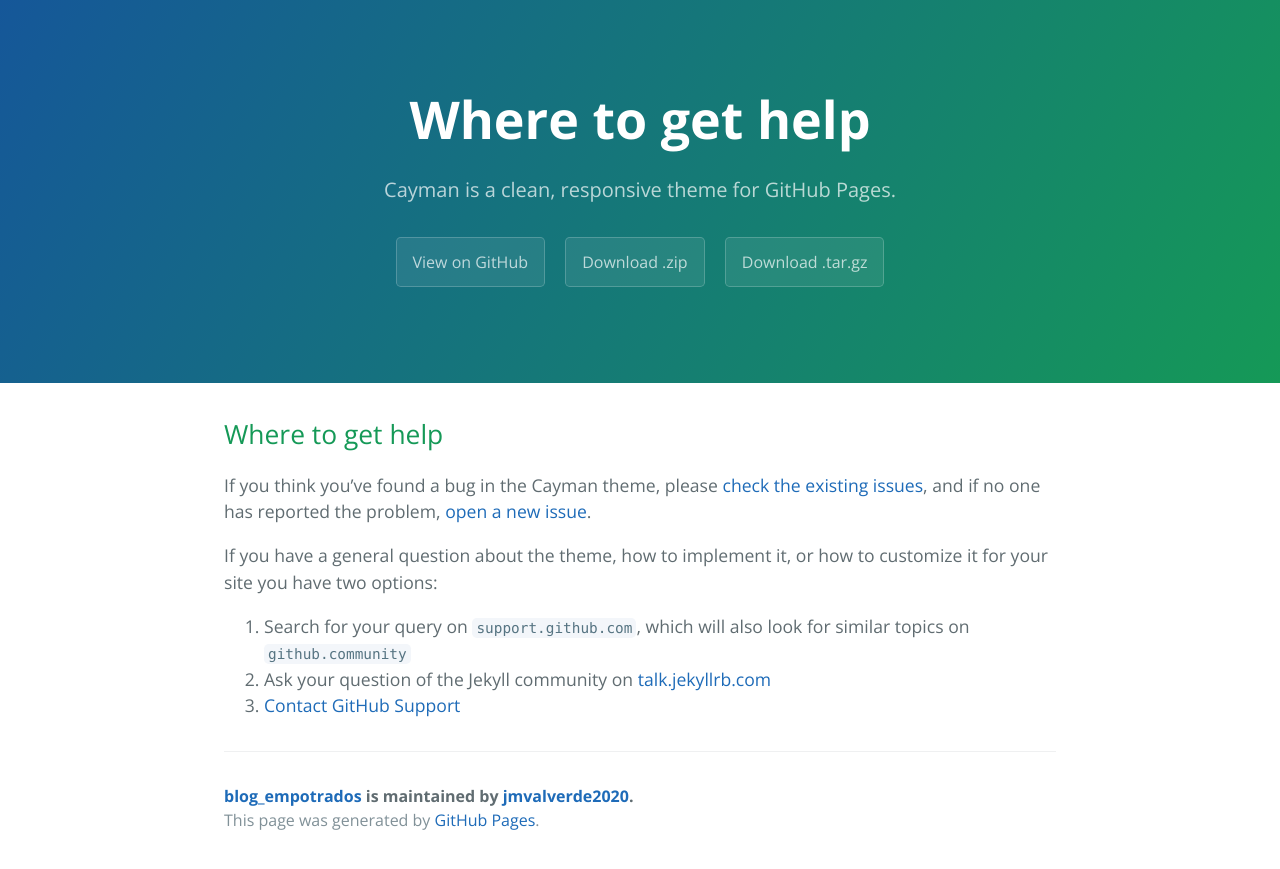
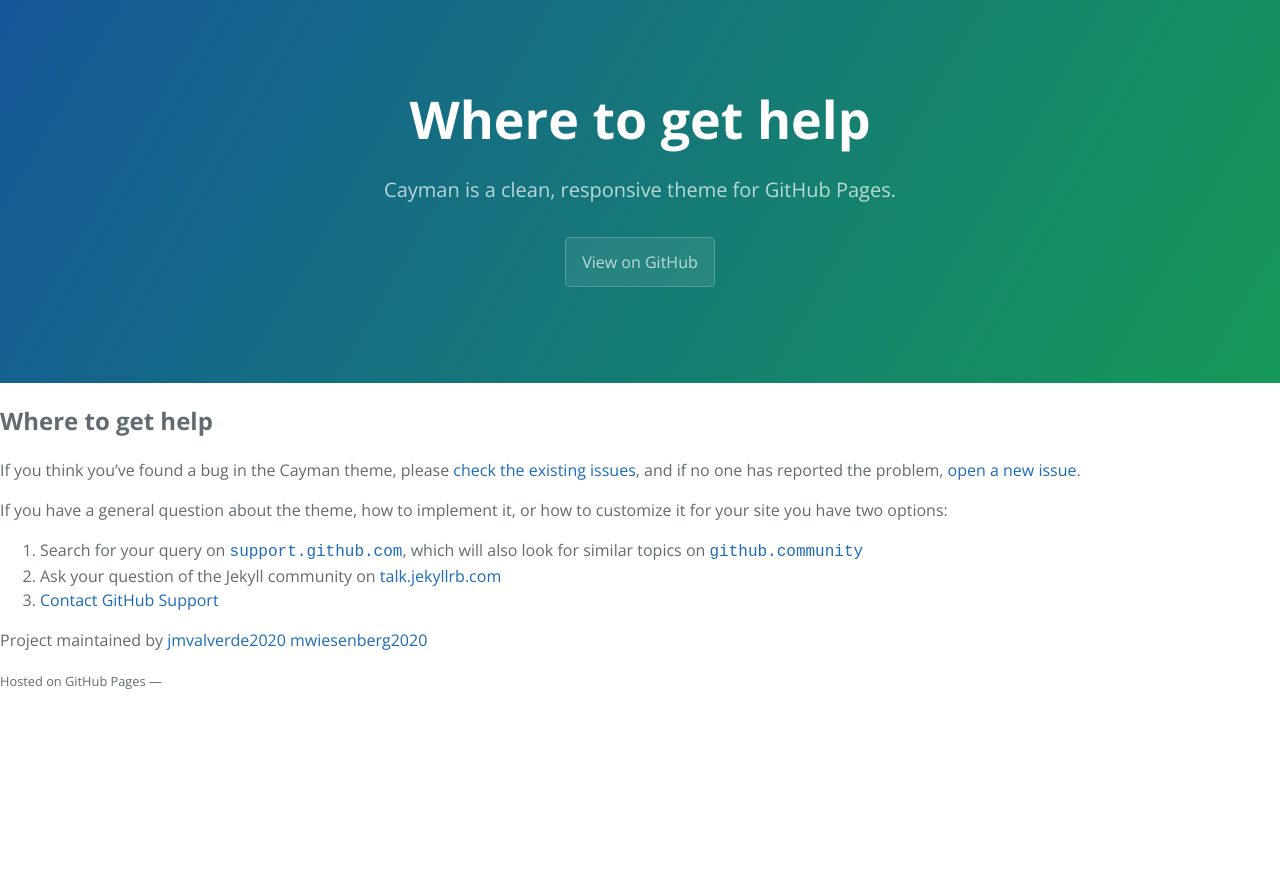
Before and after one commit to jmvalverde2020/blog_empotrados, a Jekyll site: the page built from docs/SUPPORT.md, in a window 1280 px wide. Shown: the top 869 px of the page. Built offline with Jekyll 4.4.1, drawn with Linux system fonts in a browser that asks for light colours; our own code applies the rules of GitHub Pages for plain Markdown files.

Commit message:
Update default.html

```diff
--- a/_layouts/default.html
+++ b/_layouts/default.html
@@ -21,21 +27,27 @@
       {% if site.github.is_project_page %}
         <a href="{{ site.github.repository_url }}" class="btn">View on GitHub</a>
       {% endif %}
-      {% if site.show_downloads %}
-        <a href="{{ site.github.zip_url }}" class="btn">Download .zip</a>
-        <a href="{{ site.github.tar_url }}" class="btn">Download .tar.gz</a>
-      {% endif %}
     </header>
 
-    <main id="content" class="main-content" role="main">
-      {{ content }}
+      <div id="banner">
+      </div><!-- end banner -->
 
-      <footer class="site-footer">
+    <div class="wrapper">
+      <nav>
+        <ul></ul>
+      </nav>
+      <section>
+        {{ content }}
+
+      </section>
+      <footer>
         {% if site.github.is_project_page %}
-          <span class="site-footer-owner"><a href="{{ site.github.repository_url }}">{{ site.github.repository_name }}</a> is maintained by <a href="{{ site.github.owner_url }}">{{ site.github.owner_name }}</a>.</span>
+          <p>Project maintained by <a href="{{ site.github.owner_url }}">{{ site.github.owner_name }}</a>
+		<a href="https://github.com/mwiesenberg2020">mwiesenberg2020</a>
+	</p>
         {% endif %}
-        <span class="site-footer-credits">This page was generated by <a href="https://pages.github.com">GitHub Pages</a>.</span>
+        <p><small>Hosted on GitHub Pages &mdash;</small></p>
       </footer>
-    </main>
+    </div>
   </body>
 </html>
```
Also changed, not shown: other parts of _layouts/default.html (+8 -2 lines).
